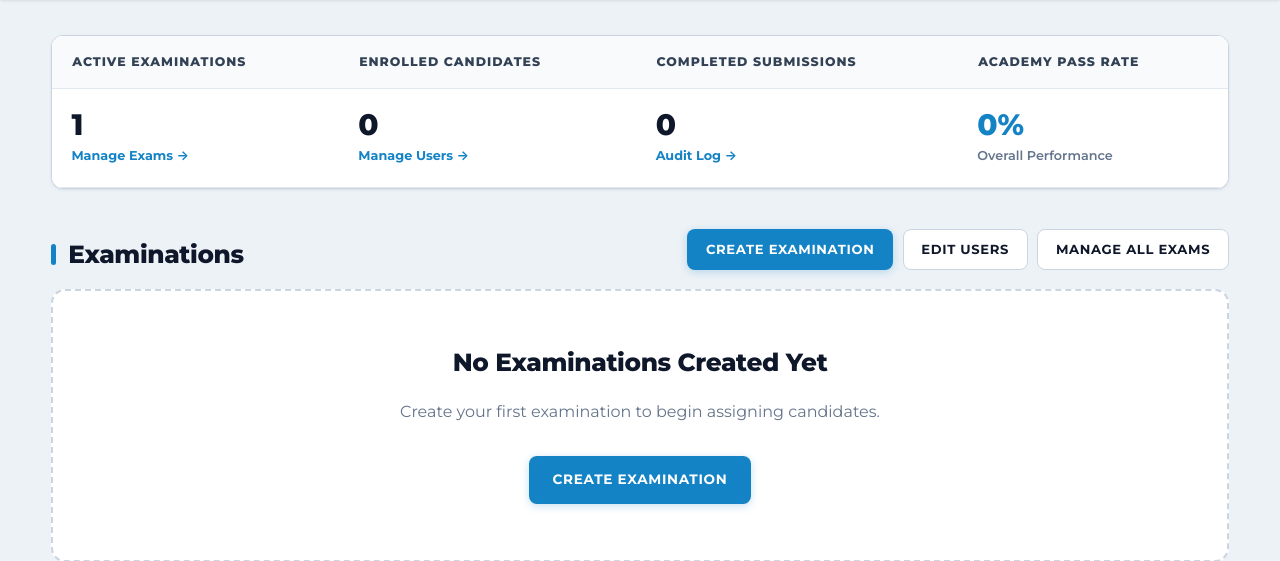
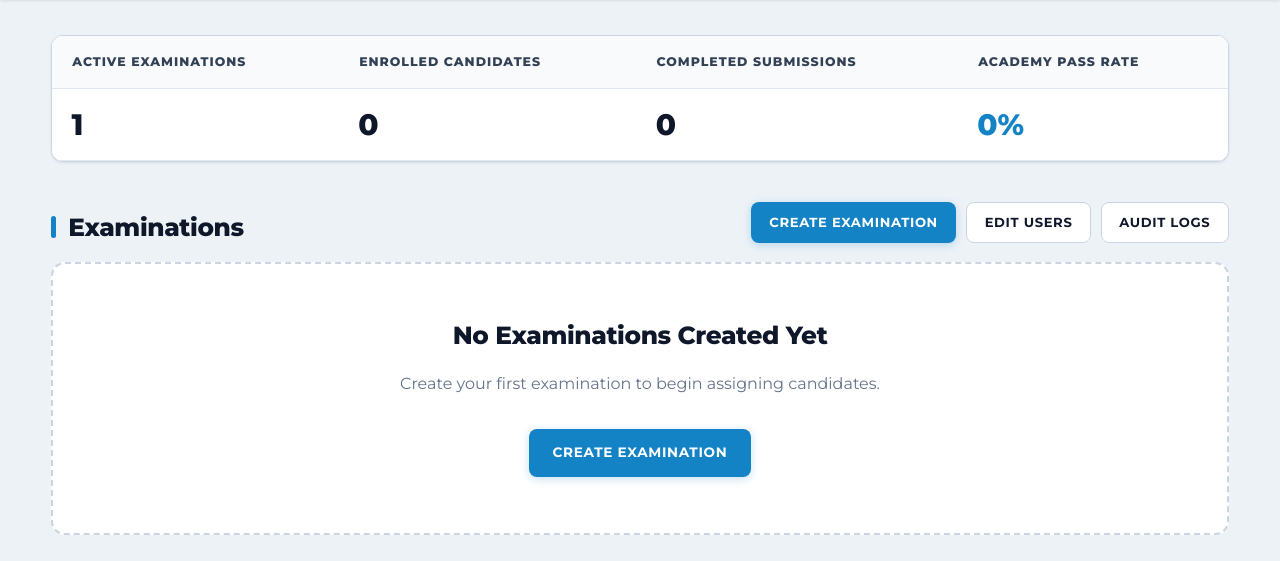
Before and after one commit to Nyasha-Shekede/EXAM_PLATFORM, a Django app: page /dashboard/ in a window 1280 px wide. Shown: the part 76-637 px from the top of the page. Run offline with Django 5.2, Linux system fonts and the light colour scheme; a user stored in the database is signed in; tables that the repository leaves empty hold one stand-in row (values such as "Sample post").

Commit message:
Clean dashboard navigation and purge admin breadcrumbs
- Remove redundant sublabels and links from dashboard overview metrics table
- Add Audit Logs action button to Examinations header and register AuditEvent in admin
- Add exam deletion capability and handle expired status on exam cards
- Completely suppress admin breadcrumb bars across styles and DOM
- Update admin branding to return to overview dashboard and remove redundant portal link

```diff
--- a/static/css/app.css
+++ b/static/css/app.css
@@ -879,3 +879,21 @@ tbody tr:hover {
 .timezonewarning {
   display: none !important;
 }
+
+.breadcrumbs,
+div.breadcrumbs,
+#breadcrumbs,
+[class*="breadcrumb"],
+.breadcrumbs-bar {
+  display: none !important;
+  visibility: hidden !important;
+  height: 0 !important;
+  max-height: 0 !important;
+  min-height: 0 !important;
+  margin: 0 !important;
+  padding: 0 !important;
+  border: none !important;
+  opacity: 0 !important;
+  pointer-events: none !important;
+  overflow: hidden !important;
+}
--- a/templates/exams/dashboard.html
+++ b/templates/exams/dashboard.html
@@ -19,21 +19,17 @@
     </thead>
     <tbody>
       <tr>
-        <td style="padding: 1.2rem;">
-          <div style="font-size: 1.85rem; font-weight: 800; color: var(--ink); line-height: 1.1;">{{ staff_summary.exams_count }}</div>
-          <a href="{% url 'admin:exams_exam_changelist' %}" style="display: inline-block; margin-top: 0.35rem; color: var(--adk-blue); font-size: 0.8rem; font-weight: 700; text-decoration: none;">Manage Exams →</a>
+        <td style="padding: 1.2rem; font-size: 1.85rem; font-weight: 800; color: var(--ink); line-height: 1.1;">
+          {{ staff_summary.exams_count }}
         </td>
-        <td style="padding: 1.2rem;">
-          <div style="font-size: 1.85rem; font-weight: 800; color: var(--ink); line-height: 1.1;">{{ staff_summary.candidates_count }}</div>
-          <a href="{% url 'admin:auth_user_changelist' %}" style="display: inline-block; margin-top: 0.35rem; color: var(--adk-blue); font-size: 0.8rem; font-weight: 700; text-decoration: none;">Manage Users →</a>
+        <td style="padding: 1.2rem; font-size: 1.85rem; font-weight: 800; color: var(--ink); line-height: 1.1;">
+          {{ staff_summary.candidates_count }}
         </td>
-        <td style="padding: 1.2rem;">
-          <div style="font-size: 1.85rem; font-weight: 800; color: var(--ink); line-height: 1.1;">{{ staff_summary.completed_attempts }}</div>
-          <a href="{% url 'admin:exams_attempt_changelist' %}" style="display: inline-block; margin-top: 0.35rem; color: var(--adk-blue); font-size: 0.8rem; font-weight: 700; text-decoration: none;">Audit Log →</a>
+        <td style="padding: 1.2rem; font-size: 1.85rem; font-weight: 800; color: var(--ink); line-height: 1.1;">
+          {{ staff_summary.completed_attempts }}
         </td>
-        <td style="padding: 1.2rem;">
-          <div style="font-size: 1.85rem; font-weight: 800; color: {% if staff_summary.pass_rate >= 75 %}var(--pass){% else %}var(--adk-blue){% endif %}; line-height: 1.1;">{{ staff_summary.pass_rate }}%</div>
-          <span style="display: inline-block; margin-top: 0.35rem; color: var(--muted); font-size: 0.8rem; font-weight: 600;">Overall Performance</span>
+        <td style="padding: 1.2rem; font-size: 1.85rem; font-weight: 800; color: {% if staff_summary.pass_rate >= 75 %}var(--pass){% else %}var(--adk-blue){% endif %}; line-height: 1.1;">
+          {{ staff_summary.pass_rate }}%
         </td>
       </tr>
     </tbody>
@@ -47,7 +43,7 @@
     <div style="display: flex; gap: 0.6rem; align-items: center; flex-wrap: wrap;">
       <a class="primary" href="{% url 'create_exam' %}" style="padding: 0.55rem 1.1rem; font-size: 0.82rem;">Create Examination</a>
       <a class="secondary" href="{% url 'admin:auth_user_changelist' %}" style="padding: 0.55rem 1.1rem; font-size: 0.82rem;">Edit Users</a>
-      <a class="secondary" href="{% url 'admin:exams_exam_changelist' %}" style="padding: 0.55rem 1.1rem; font-size: 0.82rem;">Manage All Exams</a>
+      <a class="secondary" href="{% url 'admin:exams_auditevent_changelist' %}" style="padding: 0.55rem 1.1rem; font-size: 0.82rem;">Audit Logs</a>
     </div>
   </div>
   <div class="grid">
```
Also changed, not shown: exams/admin.py (+18 -0 lines), templates/admin/base_site.html (+31 -0 lines).
